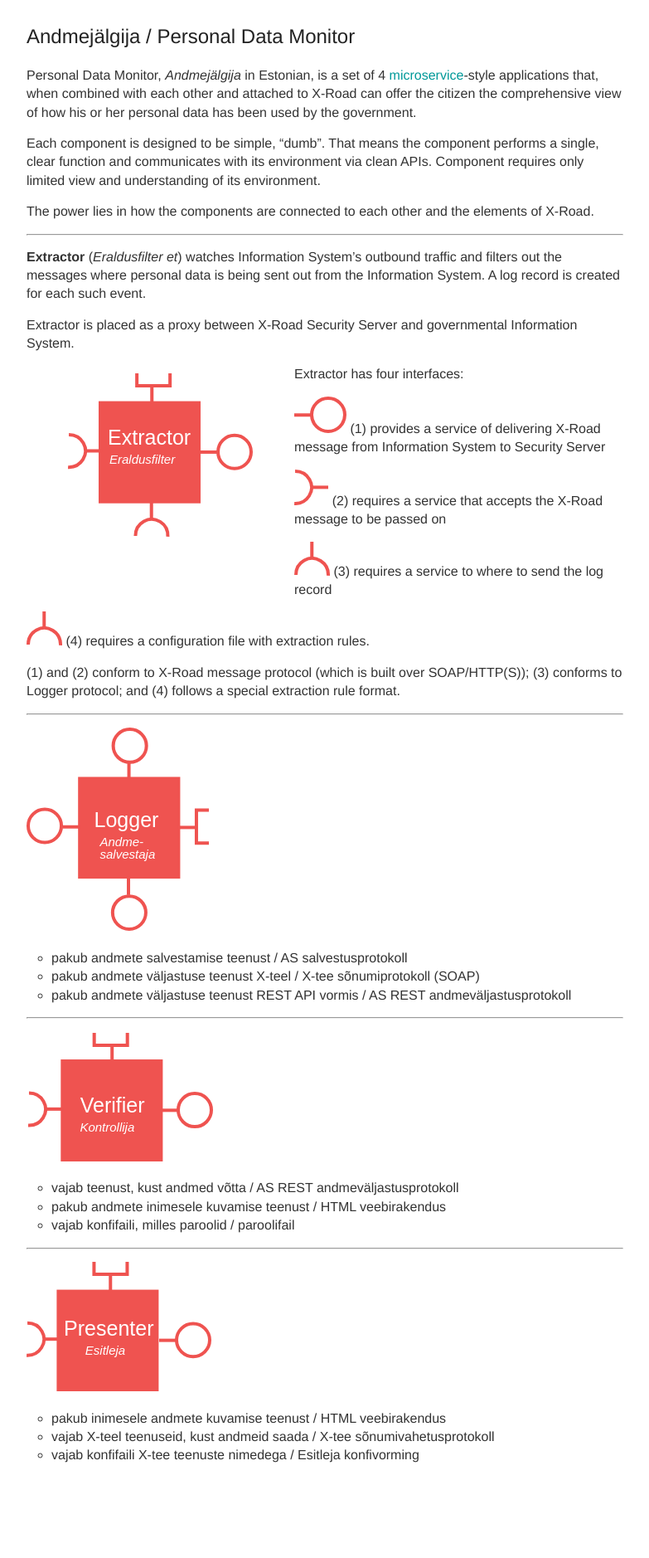
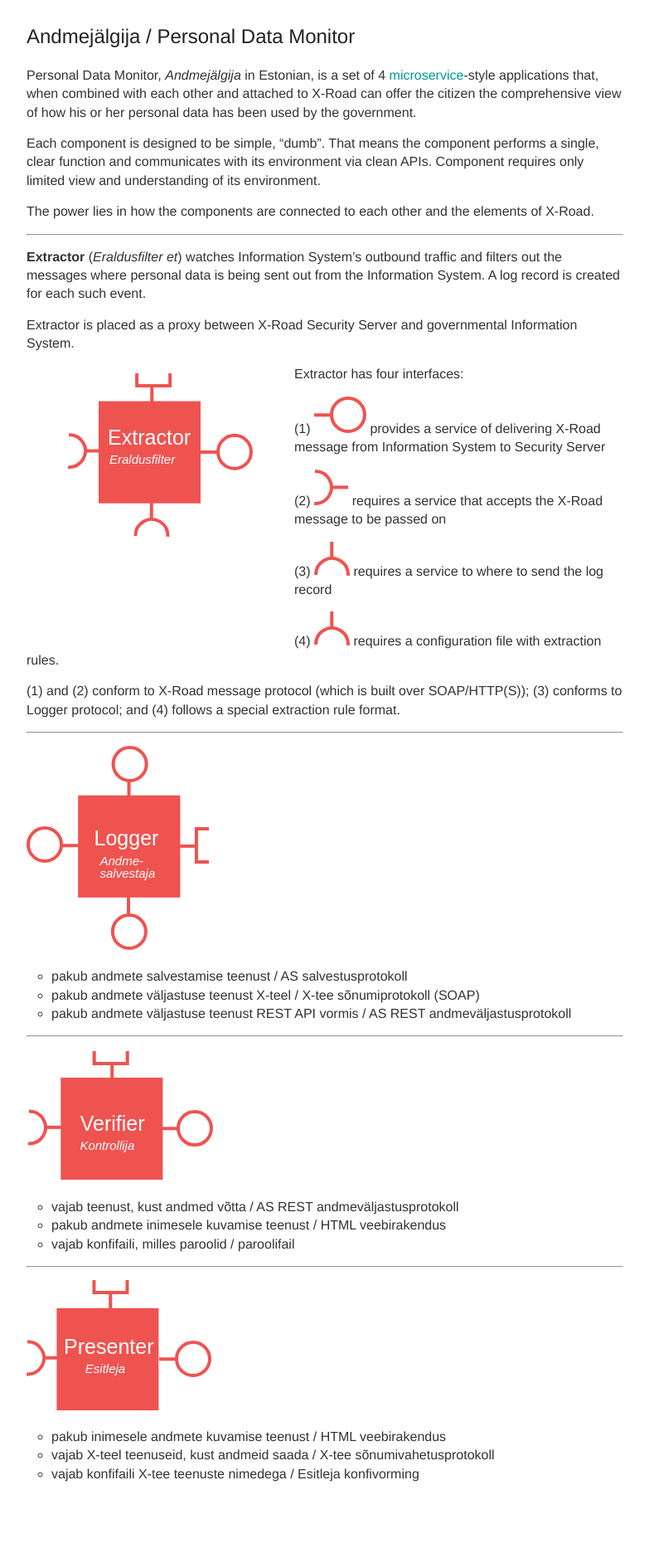
Before and after one commit to e-gov/AJ, a Jekyll site: the page built from _posts/2015-1-1-Presentation.md, in a window 1280 px wide. Shown: the whole page at 83% size, without its empty margins (248-1031 px from the left). Built offline with Jekyll 4.4.1, drawn with Linux system fonts in a browser that asks for light colours; Markdown is read by kramdown in place of the engine named in the settings; before the commit the page ends 1856 px from its top, so only the background shows below that.

Commit message:
Update 2015-1-1-Presentation.md

```diff
--- a/_posts/2015-1-1-Presentation.md
+++ b/_posts/2015-1-1-Presentation.md
@@ -14,17 +14,17 @@
 
 Extractor is placed as a proxy between X-Road Security Server and governmental Information System.
 
-<img style='float:left; margin: 10px 50px 80px 50px;' src='{{ site.url }}/img/Extractor.svg'>
+<img style='float:left; margin: 10px 50px 120px 50px;' src='{{ site.url }}/img/Extractor.svg'>
 
 Extractor has four interfaces:
 
-<img style='display: inline-block;' src='{{ site.url }}/img/ProvidesRIGHT.svg'> (1) provides a service of delivering X-Road message from Information System to Security Server
+(1) <img style='display: inline-block;' src='{{ site.url }}/img/ProvidesRIGHT.svg'> provides a service of delivering X-Road message from Information System to Security Server
 
-<img style='display: inline-block;' src='{{ site.url }}/img/RequiresLEFT.svg'> (2) requires a service that accepts the X-Road message to be passed on
+(2) <img style='display: inline-block;' src='{{ site.url }}/img/RequiresLEFT.svg'> requires a service that accepts the X-Road message to be passed on
 
-<img style='display: inline-block;' src='{{ site.url }}/img/RequiresDOWN.svg'> (3) requires a service to where to send the log record
+(3) <img style='display: inline-block;' src='{{ site.url }}/img/RequiresDOWN.svg'> requires a service to where to send the log record
 
-<img style='display: inline-block;' src='{{ site.url }}/img/RequiresDOWN.svg'> (4) requires a configuration file with extraction rules.
+(4) <img style='display: inline-block;' src='{{ site.url }}/img/RequiresDOWN.svg'> requires a configuration file with extraction rules.
 
 (1) and (2) conform to X-Road message protocol (which is built over SOAP/HTTP(S)); (3) conforms to Logger protocol; and (4) follows a special extraction rule format.
 
```
